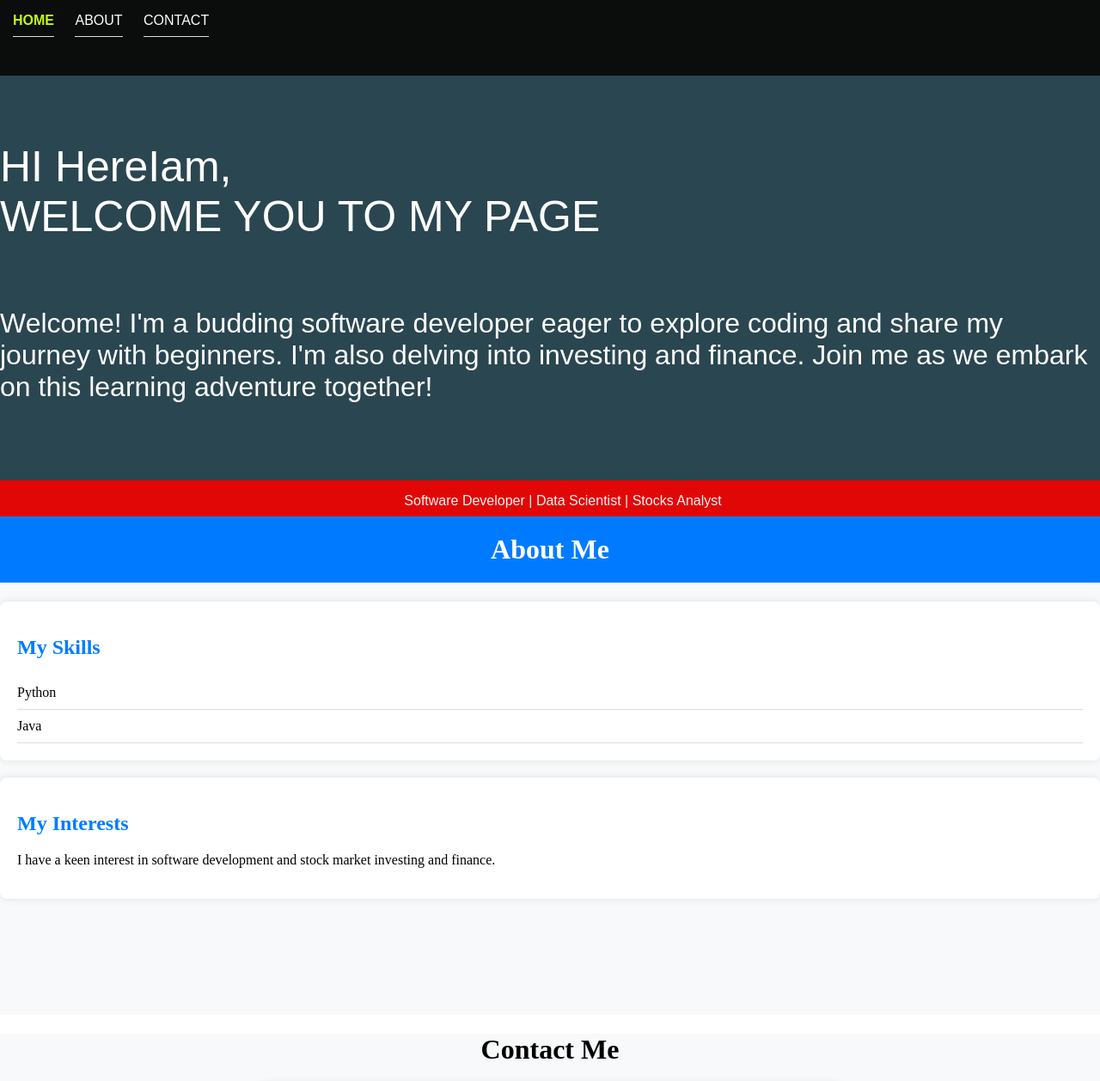
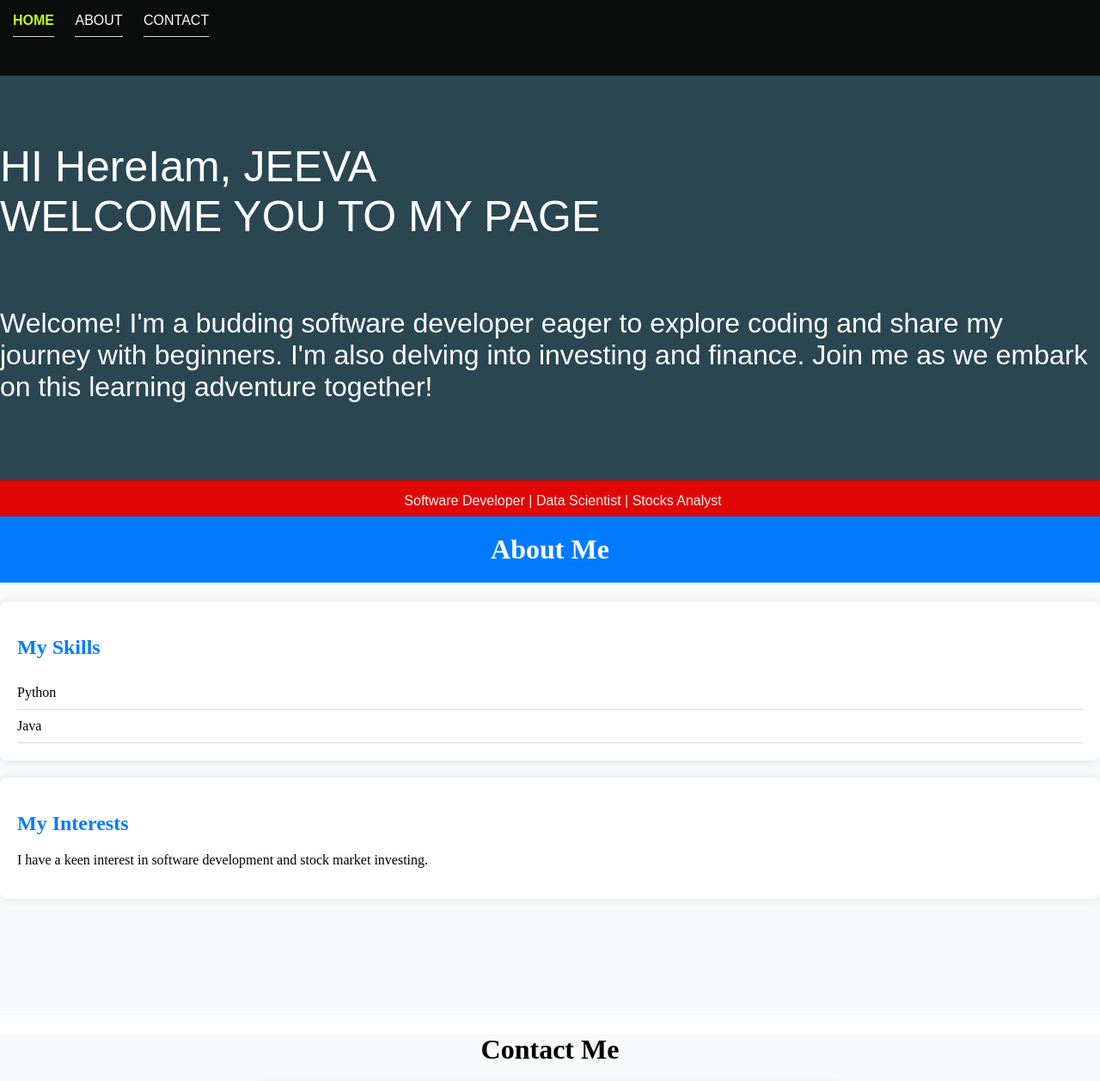
Before and after one commit to jeevagithub44/portfolio, a plain HTML site: page index.html in a window 1280 px wide. Shown: the top 1258 px of the page at 86% size. Drawn offline with Linux system fonts and the light colour scheme.

Commit message:
Add files via upload

```diff
--- a/index.html
+++ b/index.html
@@ -14,7 +14,7 @@
 
         <div class="content">
             <div class="text-overlay">
-                <p id="pg1">HI   HereIam, <br> WELCOME YOU TO MY PAGE </p>
+                <p id="pg1">HI   HereIam, JEEVA<br> WELCOME YOU TO MY PAGE </p>
                 <p id="pg2">Welcome! I'm a budding software developer eager to explore coding and share my journey with beginners. I'm also delving into investing and finance. Join me as we embark on this learning adventure together!</p>
             </div>
         </div>
@@ -34,7 +34,7 @@
         </section>
         <section class="interests">
             <h2>My Interests</h2>
-            <p>I have a keen interest in software development and stock market investing and finance.</p>
+            <p>I have a keen interest in software development and stock market investing.</p>
         </section>
     </div>
 
```
